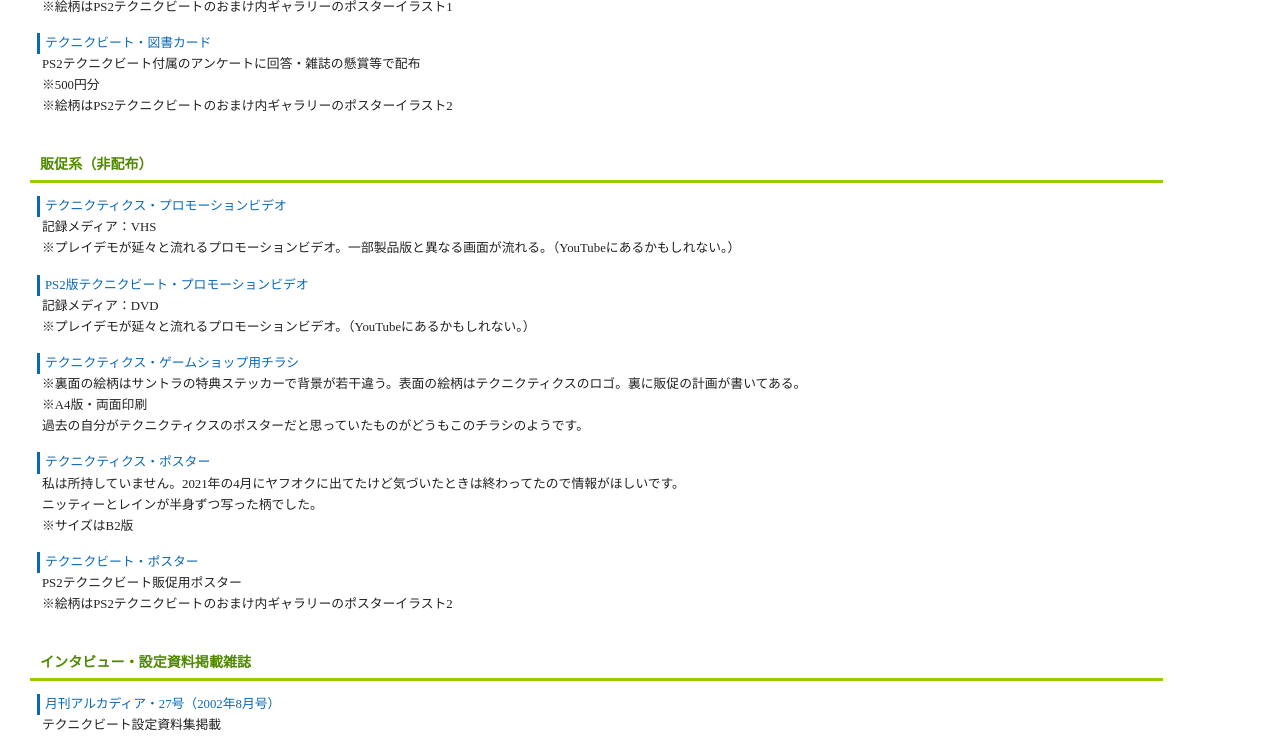
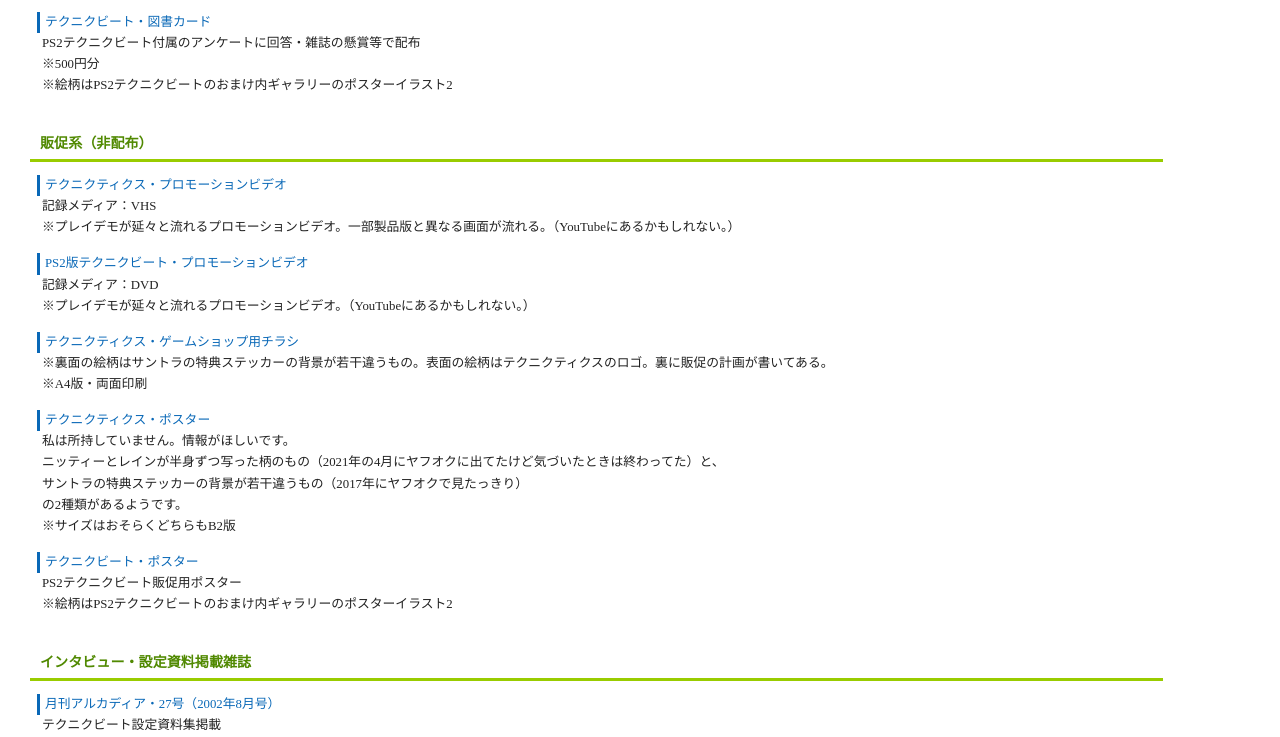
Before and after one commit to retrorocket/rain, a plain HTML site: page public/mono.htm in a window 1280 px wide. Shown: the part 1834-2571 px from the top of the page. Drawn offline with Linux system fonts and the light colour scheme.

Commit message:
関連物更新。手元のメモから引っ張り出した情報を修正。

```diff
--- a/public/mono.htm
+++ b/public/mono.htm
@@ -119,7 +119,7 @@ dl dd {
 
 <dt>テクニクティクス・チラシ</dt>
 <dd>私は所持していません。『<a href="http://gamedic.jpn.org/museum/tirasi/" target="_top">ゲーム業界用語事典：ゲームチラシコレクション</a>』様で存在を確認しました。<br>
-画像を保存していなかったのと、ゲーム業界用語事典さんが閉鎖されてるので記憶が曖昧なのですが、ひょっとしたらゲームショップ向けチラシと同一のものかもしれません。情報がほしいです。<br>
+画像を保存していなかったのと、ゲーム業界用語事典さんが閉鎖されてるので記憶が曖昧なのですが、ひょっとしたらゲームショップ用チラシと同一のものかもしれません。情報がほしいです。<br>
 ※A4版・両面印刷</dd>
 
 <dt>テクニクビート・チラシ</dt>
@@ -155,14 +155,15 @@ dl dd {
 ※プレイデモが延々と流れるプロモーションビデオ。（YouTubeにあるかもしれない。）</dd>
 
 <dt>テクニクティクス・ゲームショップ用チラシ</dt>
-<dd>※裏面の絵柄はサントラの特典ステッカーで背景が若干違う。表面の絵柄はテクニクティクスのロゴ。裏に販促の計画が書いてある。<br>
-※A4版・両面印刷<br>
-過去の自分がテクニクティクスのポスターだと思っていたものがどうもこのチラシのようです。</dd>
+<dd>※裏面の絵柄はサントラの特典ステッカーの背景が若干違うもの。表面の絵柄はテクニクティクスのロゴ。裏に販促の計画が書いてある。<br>
+※A4版・両面印刷</dd>
 
 <dt>テクニクティクス・ポスター</dt>
-<dd>私は所持していません。2021年の4月にヤフオクに出てたけど気づいたときは終わってたので情報がほしいです。<br>
-ニッティーとレインが半身ずつ写った柄でした。<br>
-※サイズはB2版</dd>
+<dd>私は所持していません。情報がほしいです。<br>
+ニッティーとレインが半身ずつ写った柄のもの（2021年の4月にヤフオクに出てたけど気づいたときは終わってた）と、<br>
+サントラの特典ステッカーの背景が若干違うもの（2017年にヤフオクで見たっきり）<br>
+の2種類があるようです。<br>
+※サイズはおそらくどちらもB2版</dd>
 
 <dt>テクニクビート・ポスター</dt>
 <dd>PS2テクニクビート販促用ポスター<br>
```
